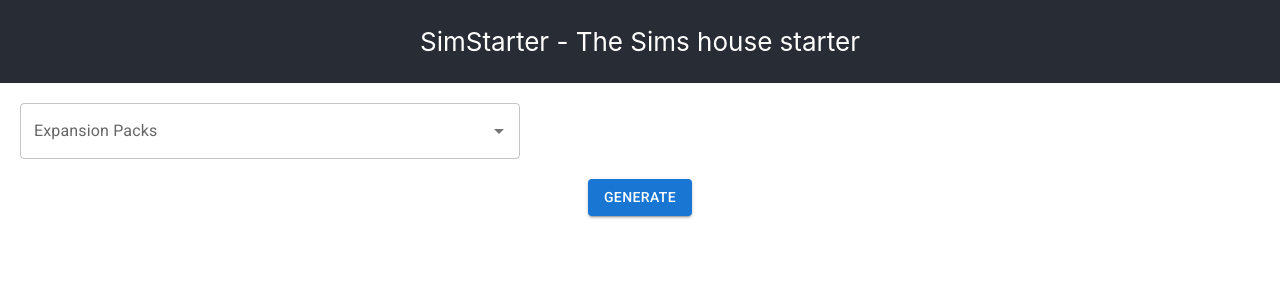
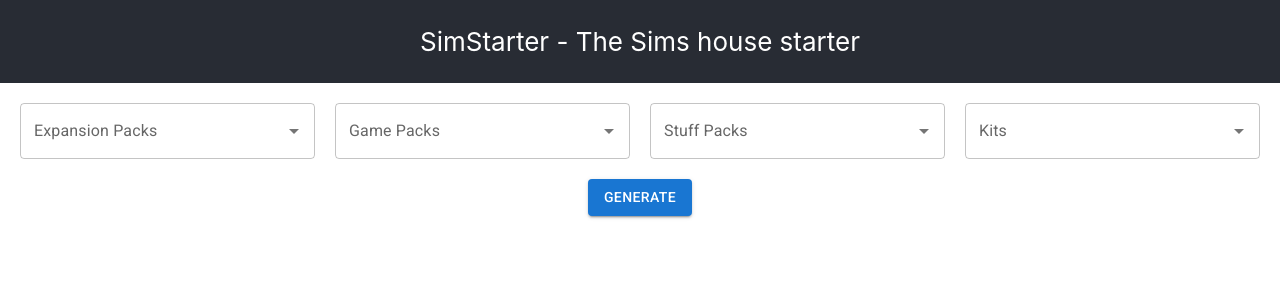
Before and after one commit to f1nch/simstarter, a React (Create React App) app: page / in a window 1280 px wide. Shown: the top 300 px of the page. Built offline with nearby package versions, Linux system fonts and the light colour scheme.

Commit message:
implements all drop downs

```diff
--- a/src/components/generator-config/generator-config.component.jsx
+++ b/src/components/generator-config/generator-config.component.jsx
@@ -7,6 +7,7 @@
 import Autocomplete from "@mui/material/Autocomplete";
 import CheckBoxOutlineBlankIcon from "@mui/icons-material/CheckBoxOutlineBlank";
 import CheckBoxIcon from "@mui/icons-material/CheckBox";
+import Grid from "@mui/material/Unstable_Grid2"; // Grid version 2
 
 const icon = <CheckBoxOutlineBlankIcon fontSize="small" />;
 const checkedIcon = <CheckBoxIcon fontSize="small" />;
@@ -16,21 +17,6 @@
 
   return (
     <div className="generator-config">
-      {/* {expansionPackList &&
-        expansionPackList.map((expansionPack, index) => {
-          return (
-            <div key={expansionPack} className="expansion-item">
-              <input
-                type="checkbox"
-                id={expansionPack}
-                name={expansionPack}
-                value={expansionPack}
-              />
-              <label htmlFor={expansionPack}>{expansionPack}</label>
-            </div>
-          );
-        })} */}
-
       <Autocomplete
         multiple
         id="checkboxes-tags-demo"
@@ -48,10 +34,69 @@
             {option.label}
           </li>
         )}
-        style={{ width: 500 }}
         renderInput={(params) => (
           <TextField {...params} label="Expansion Packs" />
         )}
+      />
+
+      <Autocomplete
+        multiple
+        id="checkboxes-tags-demo"
+        options={gamePackList}
+        disableCloseOnSelect
+        getOptionLabel={(option) => option.label}
+        renderOption={(props, option, { selected }) => (
+          <li {...props}>
+            <Checkbox
+              icon={icon}
+              checkedIcon={checkedIcon}
+              style={{ marginRight: 8 }}
+              checked={selected}
+            />
+            {option.label}
+          </li>
+        )}
+        renderInput={(params) => <TextField {...params} label="Game Packs" />}
+      />
+
+      <Autocomplete
+        multiple
+        id="checkboxes-tags-demo"
+        options={stuffPackList}
+        disableCloseOnSelect
+        getOptionLabel={(option) => option.label}
+        renderOption={(props, option, { selected }) => (
+          <li {...props}>
+            <Checkbox
+              icon={icon}
+              checkedIcon={checkedIcon}
+              style={{ marginRight: 8 }}
+              checked={selected}
+            />
+            {option.label}
+          </li>
+        )}
+        renderInput={(params) => <TextField {...params} label="Stuff Packs" />}
+      />
+
+      <Autocomplete
+        multiple
+        id="checkboxes-tags-demo"
+        options={kitsList}
+        disableCloseOnSelect
+        getOptionLabel={(option) => option.label}
+        renderOption={(props, option, { selected }) => (
+          <li {...props}>
+            <Checkbox
+              icon={icon}
+              checkedIcon={checkedIcon}
+              style={{ marginRight: 8 }}
+              checked={selected}
+            />
+            {option.label}
+          </li>
+        )}
+        renderInput={(params) => <TextField {...params} label="Kits" />}
       />
     </div>
   );
```
